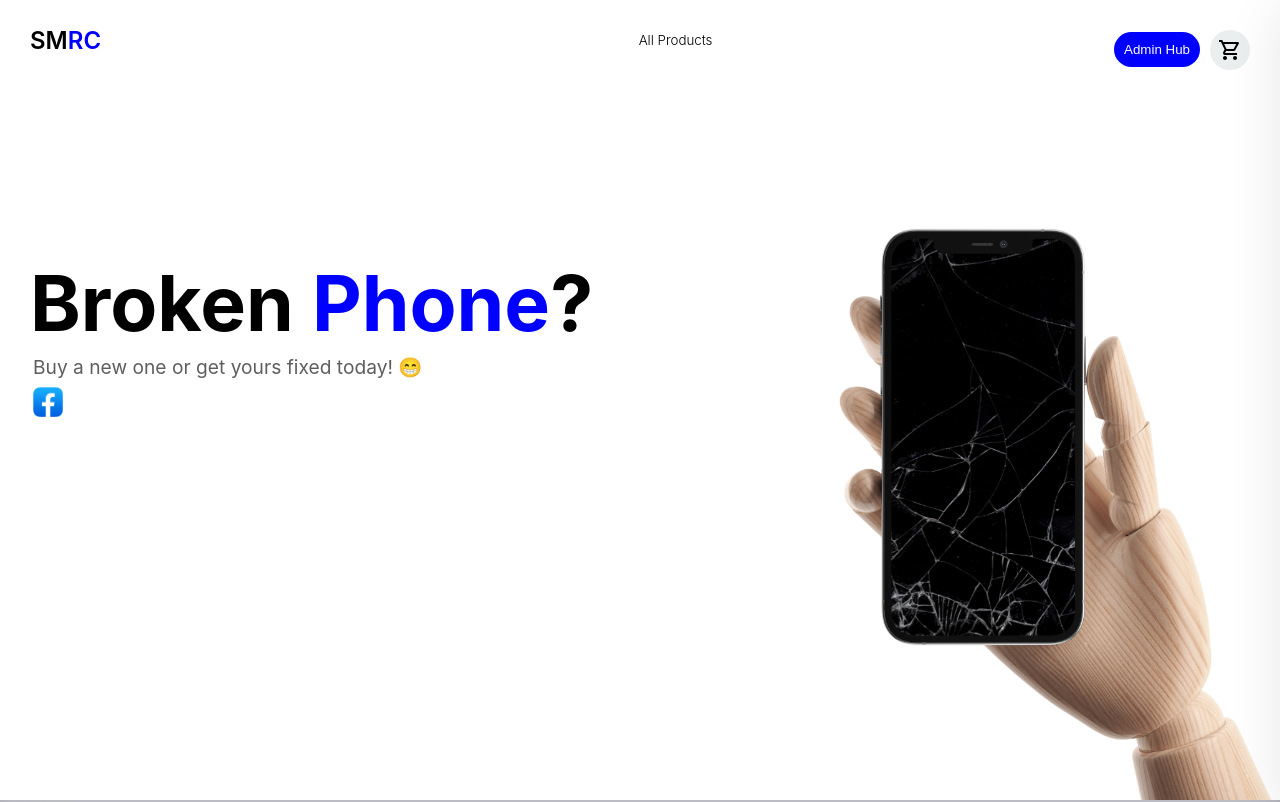
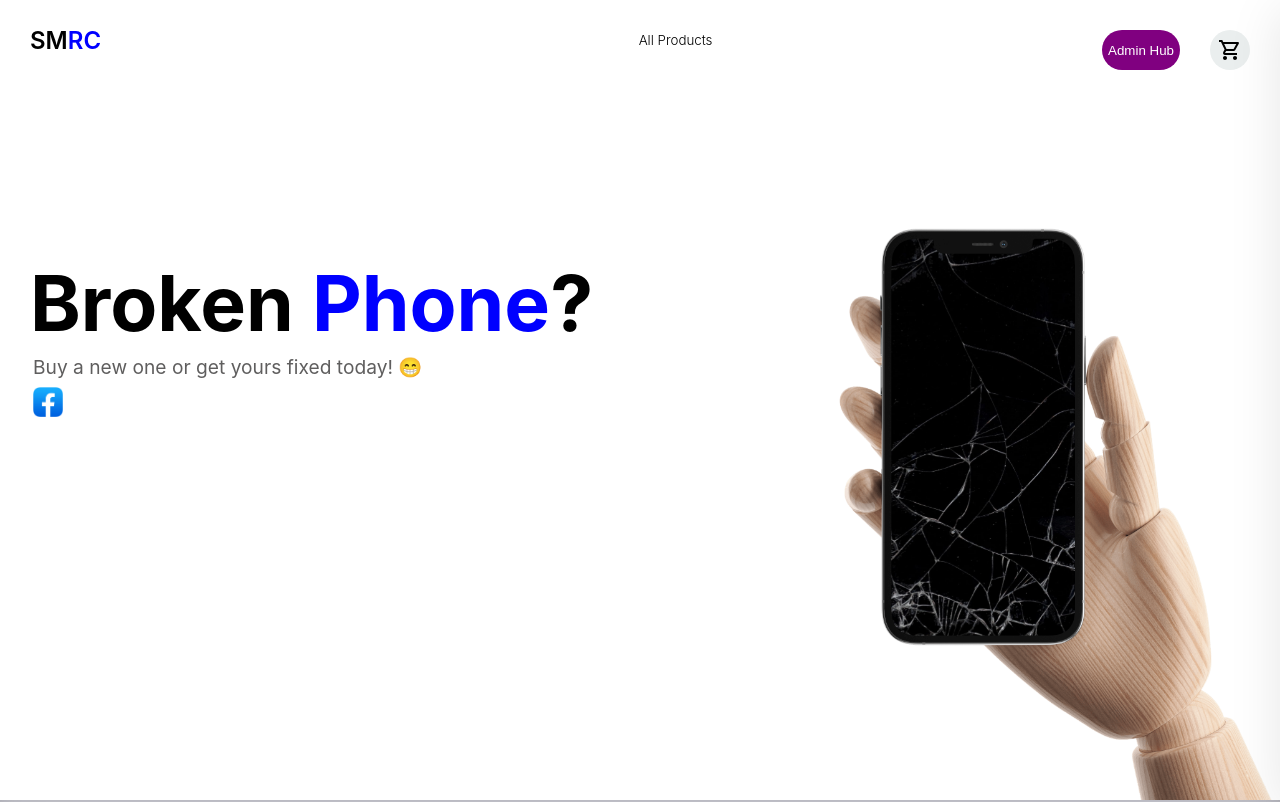
Before and after one commit to MichaelEdes/smrc-site, a React (Create React App) app in the folder client/: page / in a window 1280 px wide. Shown: the top 802 px of the page. Built offline with nearby package versions, Linux system fonts and the light colour scheme; no server answers.

Commit message:
chore: minor updates

```diff
--- a/client/src/components/Header/Header.css
+++ b/client/src/components/Header/Header.css
@@ -92,16 +92,21 @@
 }
 
 .admin-button {
-  position: absolute;
-  right: 50px;
-  top: -1vh;
-  padding: 10px;
+  display: block;
+  height: 40px;
+  width: max-content;
+  background-color: purple;
+  display: flex;
+  justify-content: center;
+  align-items: center;
+  border-radius: 20px;
+  transition: transform 0.5s;
+  cursor: pointer;
+  position: fixed;
+  right: 100px;
+  top: 30px;
+  z-index: 9;
   border: none;
-  background: blue;
-  border-radius: 20px;
-  cursor: pointer;
-  transition: 0.5s;
-  width: max-content;
 }
 
 .admin-button a {
--- a/client/src/components/RepairCentre/RepairCentre.css
+++ b/client/src/components/RepairCentre/RepairCentre.css
@@ -17,7 +17,7 @@
 
 #form-title {
   padding: unset;
-  margin: 0 0 -20px 0;
+  margin: 0 0 -60px 0;
   font-size: 1.5rem;
 }
 
@@ -80,7 +80,7 @@
   padding: 0rem 1rem;
   box-sizing: border-box;
   height: 100%;
-  transform: scale(0.95);
+  transform: scale(0.8);
 }
 
 .repair-centre-form h1 {
--- a/client/src/components/Table/AdminTable.js
+++ b/client/src/components/Table/AdminTable.js
@@ -32,6 +32,7 @@ function AdminTable({ data }) {
   const [repairs, setRepairs] = React.useState([]);
   const [orders, setOrders] = React.useState([]);
   const [orderItems, setOrderItems] = React.useState([]);
+  const [confirm, setConfirm] = React.useState(0);
 
   React.useEffect(() => {
     const fetchAllRepairs = async () => {
@@ -66,11 +67,19 @@ function AdminTable({ data }) {
   }, []);
 
   const handleDelete = async (id) => {
-    try {
-      await axios.delete(`https://smrc.herokuapp.com/device_repair/${id}`);
-      setRepairs(repairs.filter((repair) => repair.id !== id));
-    } catch (err) {
-      console.log(err);
+    if (confirm < 1) {
+      alert(
+        "Are you sure you want to delte this repair? click 'confirm' again to confirm completion"
+      );
+      setConfirm(confirm + 1);
+    } else {
+      try {
+        await axios.delete(`https://smrc.herokuapp.com/device_repair/${id}`);
+        setRepairs(repairs.filter((repair) => repair.id !== id));
+        setConfirm(0);
+      } catch (err) {
+        console.log(err);
+      }
     }
   };
 
@@ -111,7 +120,9 @@ function AdminTable({ data }) {
                 {new Date(row.date).toLocaleDateString()}
               </StyledTableCell>
               <StyledTableCell align="right">
-                <button onClick={() => handleDelete(row.id)}>Delete</button>
+                <button onClick={() => handleDelete(row.id)}>
+                  {confirm < 1 ? "Completed" : "Confirm"}
+                </button>
               </StyledTableCell>
             </>
           )}
--- a/client/src/pages/AdminLoginPage/AdminLoginPage.js
+++ b/client/src/pages/AdminLoginPage/AdminLoginPage.js
@@ -9,7 +9,7 @@ function AdminLoginPage({ isLoggedIn, setIsLoggedIn }) {
 
   const handleSubmit = (event) => {
     event.preventDefault();
-    if (username === "admin" && password === "pass1") {
+    if (username === "admin" && password === "password") {
       setIsLoggedIn(true);
       navigate("/AdminPage");
     } else {
```
